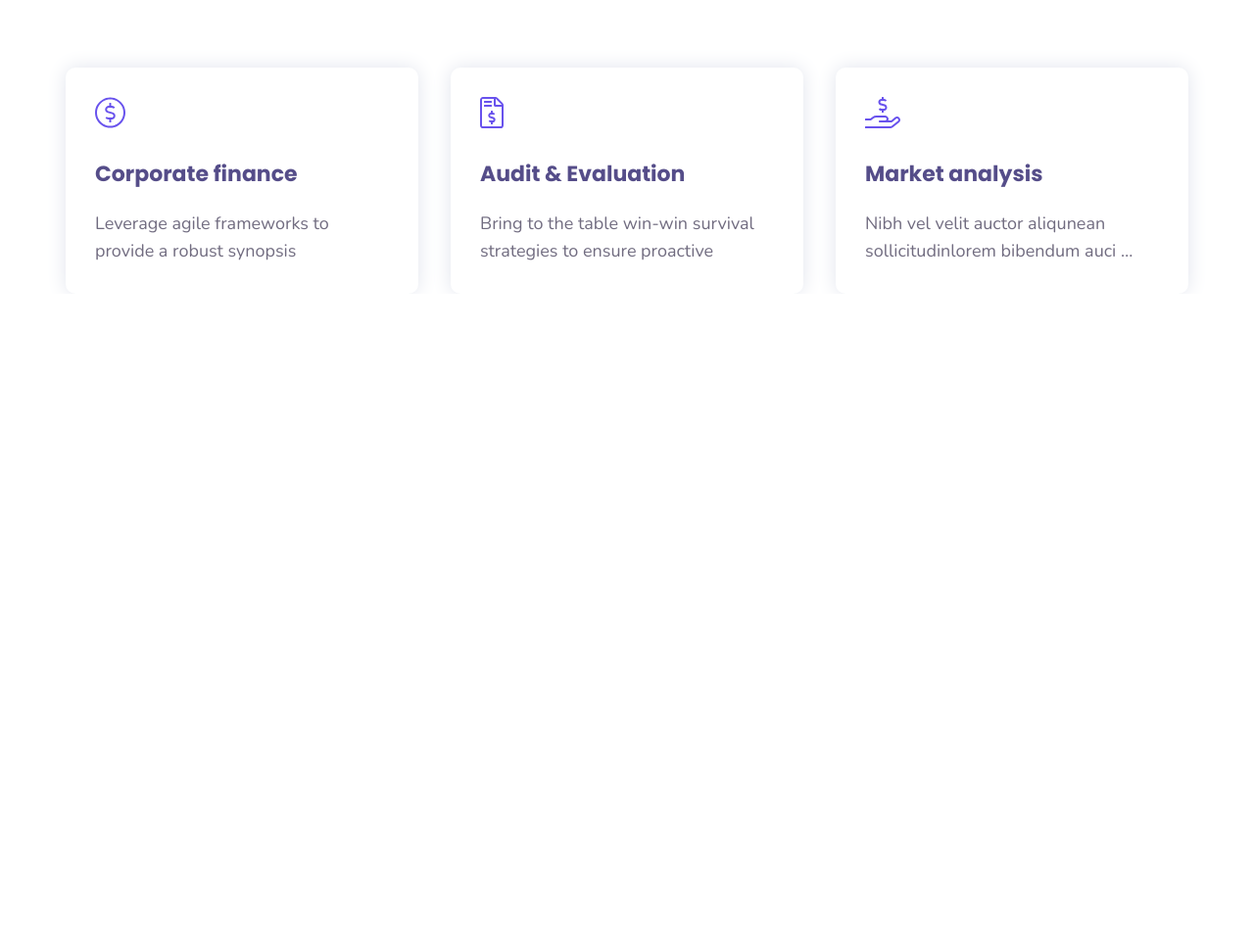
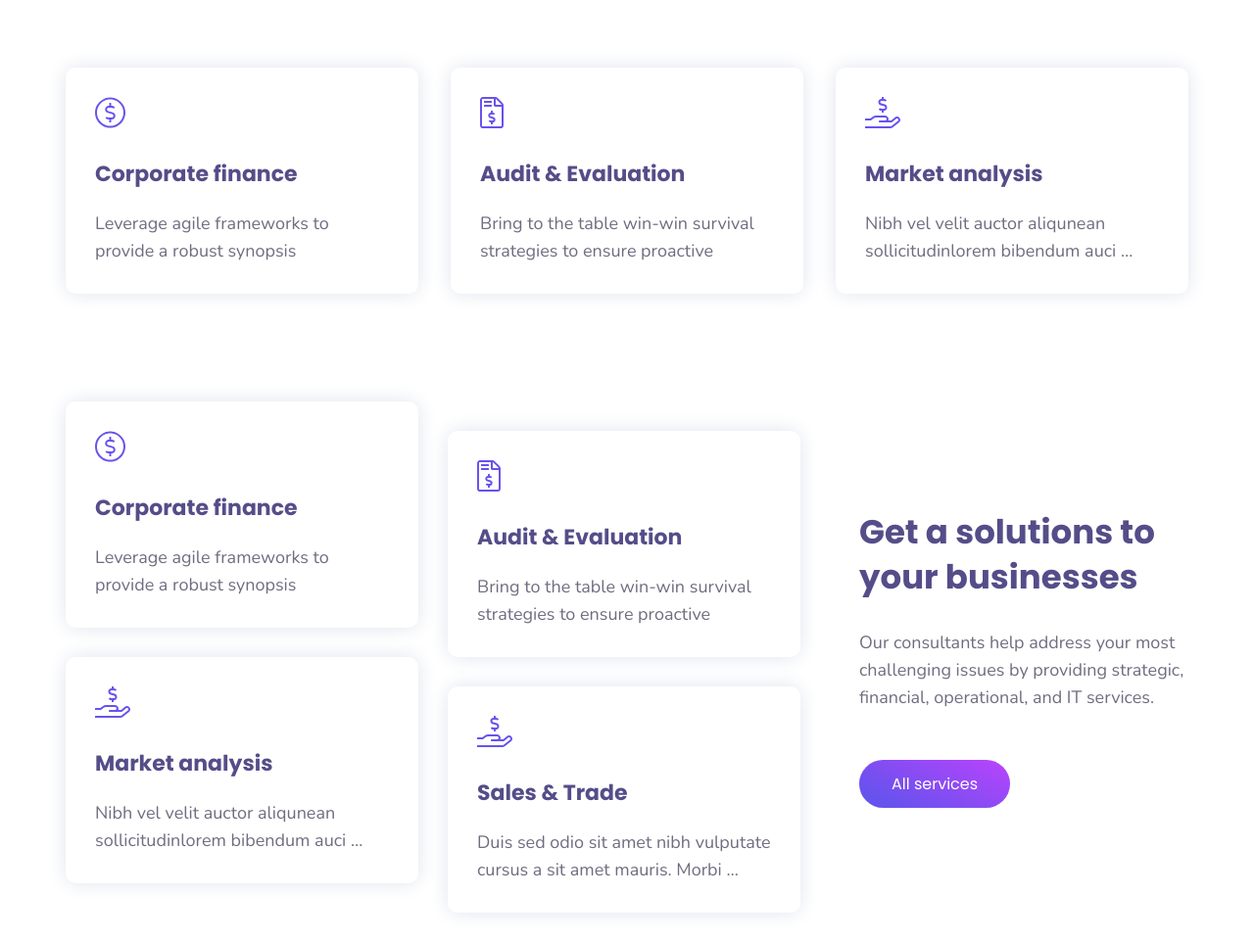
Before and after one commit to LeerenaLi/Elipso, a website: page src/index.html in a window 1280 px wide. Shown: the part 1082-2044 px from the top of the page at 98% size. Before the commit the page ends 1382 px from the top, so only its background shows below. Drawn offline with nearby package versions, Linux system fonts and the light colour scheme; files whose address does not match are found by name.

Commit message:
added section info servises

```diff
--- a/src/index.html
+++ b/src/index.html
@@ -123,5 +123,46 @@
         </div>
     </section>
 
+    <section class="info servises">
+        <div class="container">
+            <div class="servises__wrapper">
+                <div class="info__column">
+                    <div class="info__card">
+                        <img src="icons/usd-circle.svg" alt="usd circle" class="info__icon">
+                        <h3 class="info__title">Corporate finance</h3>
+                        <p class="info__descr">Leverage agile frameworks to provide a robust synopsis</p>
+                        <a href="#" class="btn btn-link btn-link_white info__btn">Read more</a>
+                    </div>
+                    <div class="info__card">
+                        <img src="icons/hand-holding-usd.svg" alt="hand holding usd" class="info__icon">
+                        <h3 class="info__title">Market analysis</h3>
+                        <p class="info__descr">Nibh vel velit auctor aliqunean sollicitudinlorem bibendum auci …</p>
+                        <a href="#" class="btn btn-link btn-link_white info__btn">Read more</a>
+                    </div>
+                </div>
+                <div class="info__column info__column-mt">
+                    <div class="info__card">
+                        <img src="icons/file-invoice-dollar.svg" alt="file invoice dollar" class="info__icon">
+                        <h3 class="info__title">Audit & Evaluation</h3>
+                        <p class="info__descr">Bring to the table win-win survival strategies to ensure proactive</p>
+                        <a href="#" class="btn btn-link btn-link_white info__btn">Read more</a>
+                    </div>
+                    <div class="info__card">
+                        <img src="icons/hand-holding-usd.svg" alt="hand holding usd" class="info__icon">
+                        <h3 class="info__title">Sales & Trade</h3>
+                        <p class="info__descr">Duis sed odio sit amet nibh vulputate cursus a sit amet mauris. Morbi …</p>
+                        <a href="#" class="btn btn-link btn-link_white info__btn">Read more</a>
+                    </div>
+                </div>
+                <div class="servises__card">
+                    <h2 class="servises__title">Get a solutions to your businesses</h2>
+                    <p class="servises__descr">Our consultants help address your most challenging issues by providing strategic, financial, operational, and IT services.
+                    </p>
+                    <a href="#" class="btn btn-dark">All services</a>
+                </div>
+            </div>
+        </div>
+    </section>
+
 </body>
 </html>
--- a/src/sass/blocks/_info.scss
+++ b/src/sass/blocks/_info.scss
@@ -3,6 +3,14 @@
     &__wrapper {
         display: flex;
         justify-content: space-between;
+        flex-wrap: wrap;
+    }
+    &__column {
+        display: flex;
+        flex-direction: column;
+        &-mt {
+            margin-top: 30px;
+        }
     }
     &__card {
         width: 360px;
@@ -11,6 +19,7 @@
         box-shadow: 0px 0px 20px #E1E4ED;
         border-radius: 10px;
         padding: 30px;
+        margin-bottom: 30px;
         &:hover {
             @include gradient;
             box-shadow: 0px 0px 20px rgba(104, 82, 237, 0.8);
@@ -26,6 +35,9 @@
         }
         &:hover > .info__btn {
             display: block;
+        }
+        &-mt {
+            margin-top: 30px;
         }
     }
     &__icon {
--- /dev/null
+++ b/src/sass/blocks/_servises.scss
@@ -0,0 +1,19 @@
+.servises {
+    padding-top: 80px;
+    &__wrapper {
+        display: flex;
+        justify-content: space-between;
+    }
+    &__card {
+        max-width: 336px;
+        margin-left: 30px;
+    }
+    &__title {
+        margin-top: 110px;
+    }
+    &__descr {
+        color: #716C80;
+        margin-top: 30px;
+        margin-bottom: 60px;
+    }
+}
--- a/src/sass/style.scss
+++ b/src/sass/style.scss
@@ -32,6 +32,11 @@ h1, h2, h3, p {
     margin: 0;
 }
 
+h2 {
+    font-size: 34px;
+    line-height: 46px;
+}
+
 .container {
     width: 1146px;
     margin: 0 auto;
@@ -48,3 +53,4 @@ h1, h2, h3, p {
 @import 'blocks/buttons';
 @import 'blocks/promo';
 @import 'blocks/info';
+@import 'blocks/servises';
```
Also changed, not shown: dist/css/style.min.css, dist/index.html, src/css/style.min.css, 1 other file.
